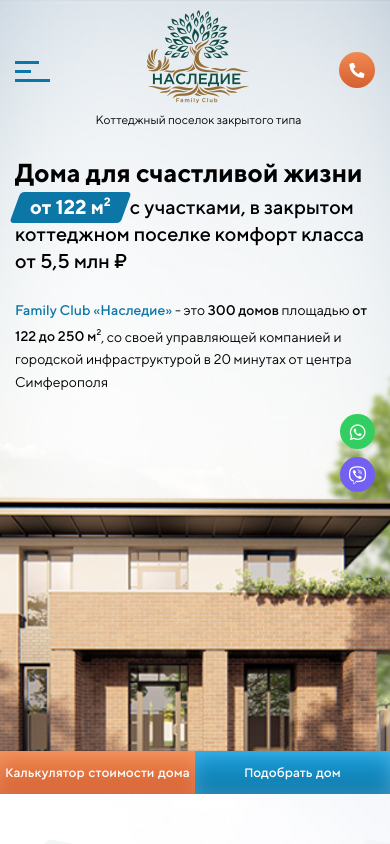
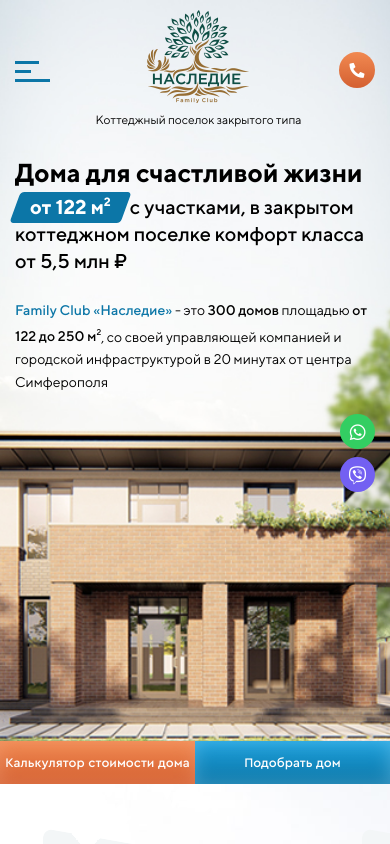
Before and after one commit to GrinCaseCode/family, a plain HTML site: page index.html in a window 390 px wide. Shown: the top 844 px of the page. Drawn offline with nearby package versions, Linux system fonts and the light colour scheme.

Commit message:
Add files via upload

```diff
--- a/css/media.css
+++ b/css/media.css
@@ -485,7 +485,7 @@
 		transition: all 0.3s;
 	}
 	.billbord {
-		min-height: calc(100vh - 50px);
+		min-height: calc(100vh - 60px);
 		padding-bottom: 0;
 		padding-top: 159px;
 		position: relative;
@@ -1389,9 +1389,8 @@
 
 	/*adaptive*/
 	.billbord {
-		background-image: url(../img/billbord_mob.jpg);
 		background-size: 480px auto;
-		background-position: center top;
+		background-position: center;
 	}
 }
 
```
